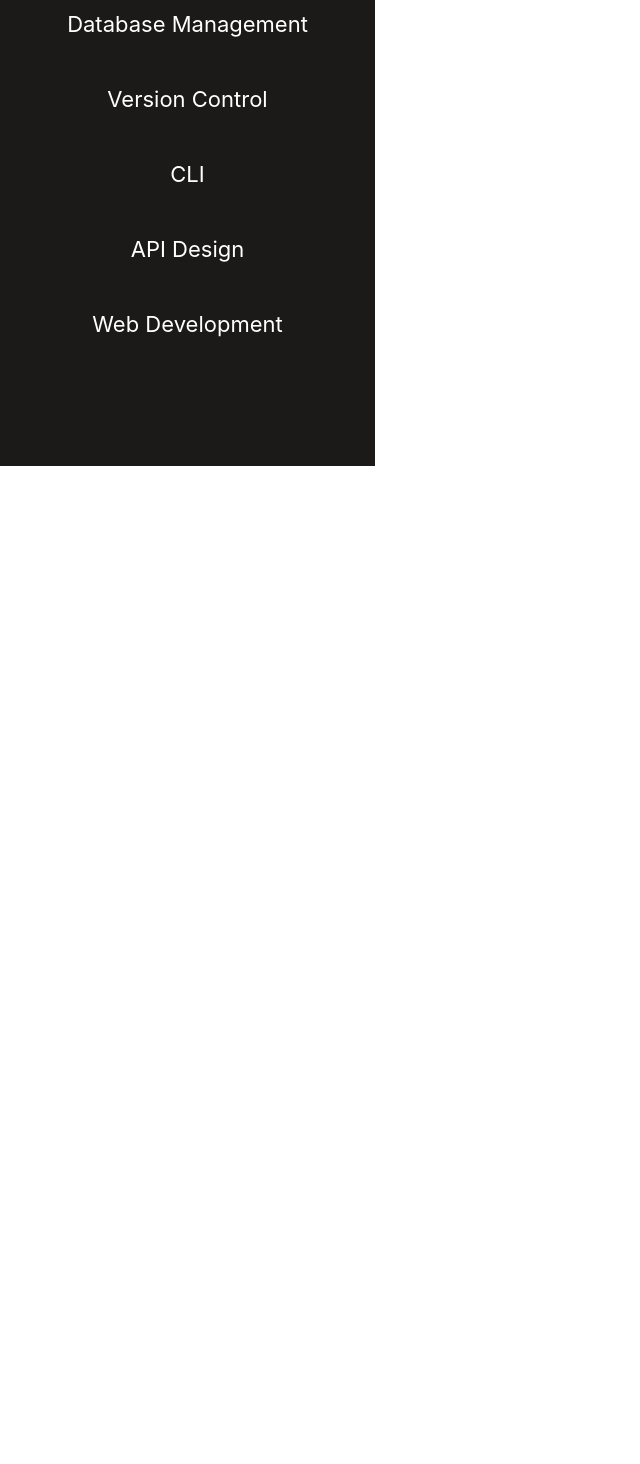
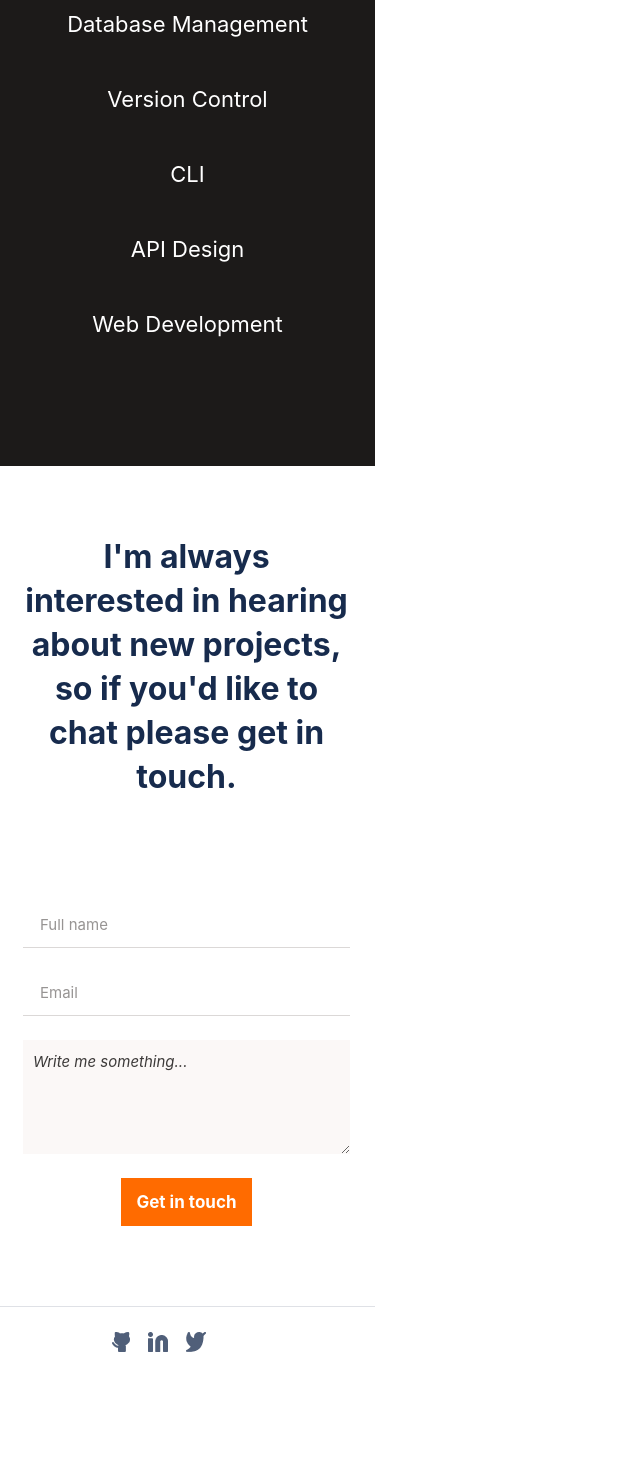
Before and after one commit to kifle23/Portfolio, a website: page index.html in a window 1280 px wide. Shown: the part 5826-7290 px from the top of the page, without its empty margins (0-640 px from the left). Before the commit the page ends 6292 px from the top, so only its background shows below. Drawn offline with Linux system fonts and the light colour scheme.

Commit message:
Added contact detail information

```diff
--- a/index.html
+++ b/index.html
@@ -195,5 +195,31 @@
             </div>
         </div>
     </section>
+    <section id="contact-detail">
+        <div class="contact-wrapper">
+            <div>
+                <h2 class="contact-header">I'm always interested in hearing about new projects, so if you'd like to
+                    chat please get in touch.
+                </h2>
+            </div>
+            <form action="https://formspree.io/f/meqwlynw" method="post">
+                <input type="text" id="form-name" name="fullName" placeholder="Full name" required maxlength="30">
+                <input type="email" name="email" placeholder="Email" required>
+                <textarea name="message" id="form-message" placeholder="Write me something..." required
+                    maxlength="500"></textarea>
+                <button type="submit" class="project-details btn-contact">Get in touch</button>
+            </form>
+        </div>
+    </section>
+    <section id="footer">
+        <ul class="image-icons">
+            <li><a href="https://github.com/kifle23"><img src="Images/footer-icon/GitHub.png" alt="GitHub"></a></li>
+            <li><a href="https://www.linkedin.com/in/kifle-haile-5a613761"><img src="Images/footer-icon/Linkedin.png"
+                        alt="Linkedin"></a></li>
+            <li><a href="https://twitter.com/KifleHaile12"><img src="Images/footer-icon/Twitter.png" alt="Twitter"></a>
+            </li>
+
+        </ul>
+    </section>
 </body>
 </html>
--- a/styles.css
+++ b/styles.css
@@ -556,3 +556,69 @@ li {
   margin-right: 12px;
   border-radius: 50%;
 }
+
+.contact-wrapper {
+  padding: 69px 25px 0 23px;
+}
+
+.contact-header {
+  width: 327px;
+  font-family: 'Inter', sans-serif;
+  font-style: normal;
+  font-weight: 700;
+  font-size: 32px;
+  line-height: 44px;
+  text-align: center;
+  color: #172b4d;
+  margin-bottom: 105px;
+}
+
+form {
+  display: flex;
+  flex-direction: column;
+  gap: 24px;
+}
+
+.contact-wrapper form input {
+  border: none;
+  border-bottom: 1px solid #dbd8d7;
+  padding: 14px 17px;
+}
+
+.contact-wrapper input::placeholder {
+  font-family: 'Inter', sans-serif;
+  font-style: normal;
+  font-weight: 400;
+  font-size: 15px;
+  line-height: 24px;
+  color: #979493;
+}
+
+textarea {
+  background: #fbf8f7;
+  border: none;
+  padding: 10px 10px;
+  height: 114px;
+}
+
+textarea::placeholder {
+  font-family: 'Inter', sans-serif;
+  font-style: italic;
+  font-weight: 400;
+  font-size: 15px;
+  line-height: 24px;
+  color: #3c3a39;
+}
+
+.btn-contact {
+  width: 131px;
+  height: 48px;
+  align-self: center;
+}
+
+#contact-detail {
+  border: none;
+  border-bottom: 1px solid #dfe1e6;
+  padding-bottom: 80px;
+  margin-bottom: 25px;
+}
```
Also changed, not shown: Images/footer-icon/github.png (added), Images/footer-icon/linkedin.png (added), Images/footer-icon/twitter.png (added).
